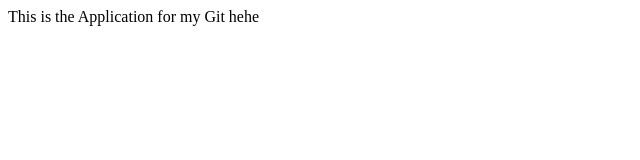
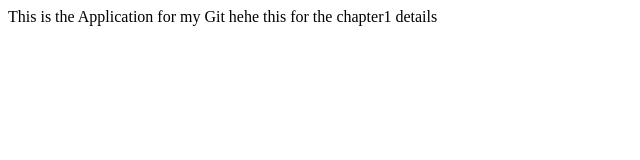
Before and after one commit to carlogimutao/remote1test, a plain HTML site: page index.html in a window 1280 px wide. Shown: the whole page, without its empty margins (0-640 px from the left). Drawn offline with Linux system fonts and the light colour scheme.

Commit message:
added storyboard1 and edited index

```diff
--- a/index.html
+++ b/index.html
@@ -6,6 +6,7 @@
 
 	<body>
 	This is the Application for my Git hehe
+	this for the chapter1 details
 
 	</body>
 </html>
```
Also changed, not shown: storyboard1.html (added, +1 -0 lines), characters/carlo.txt (added), log.txt (added).
